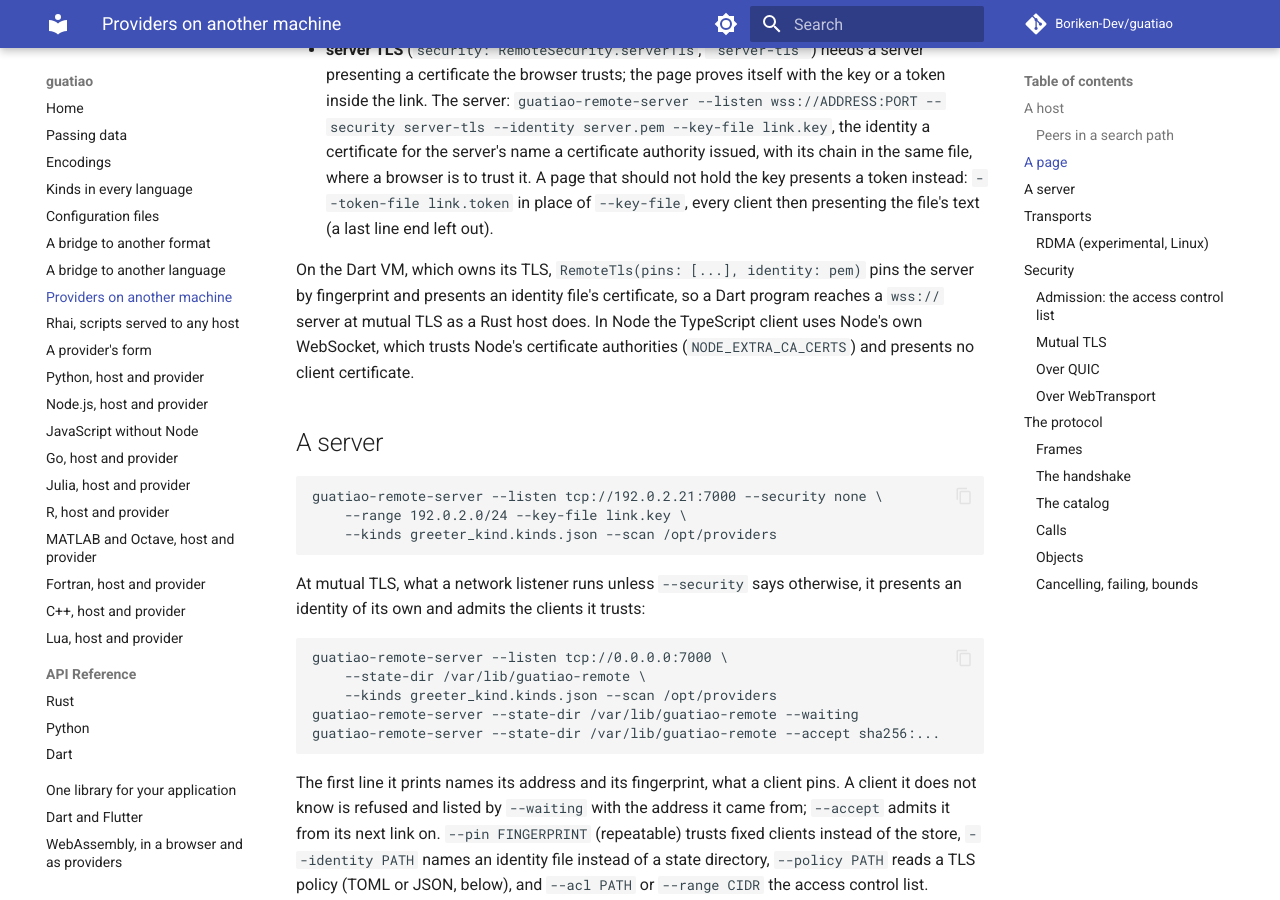
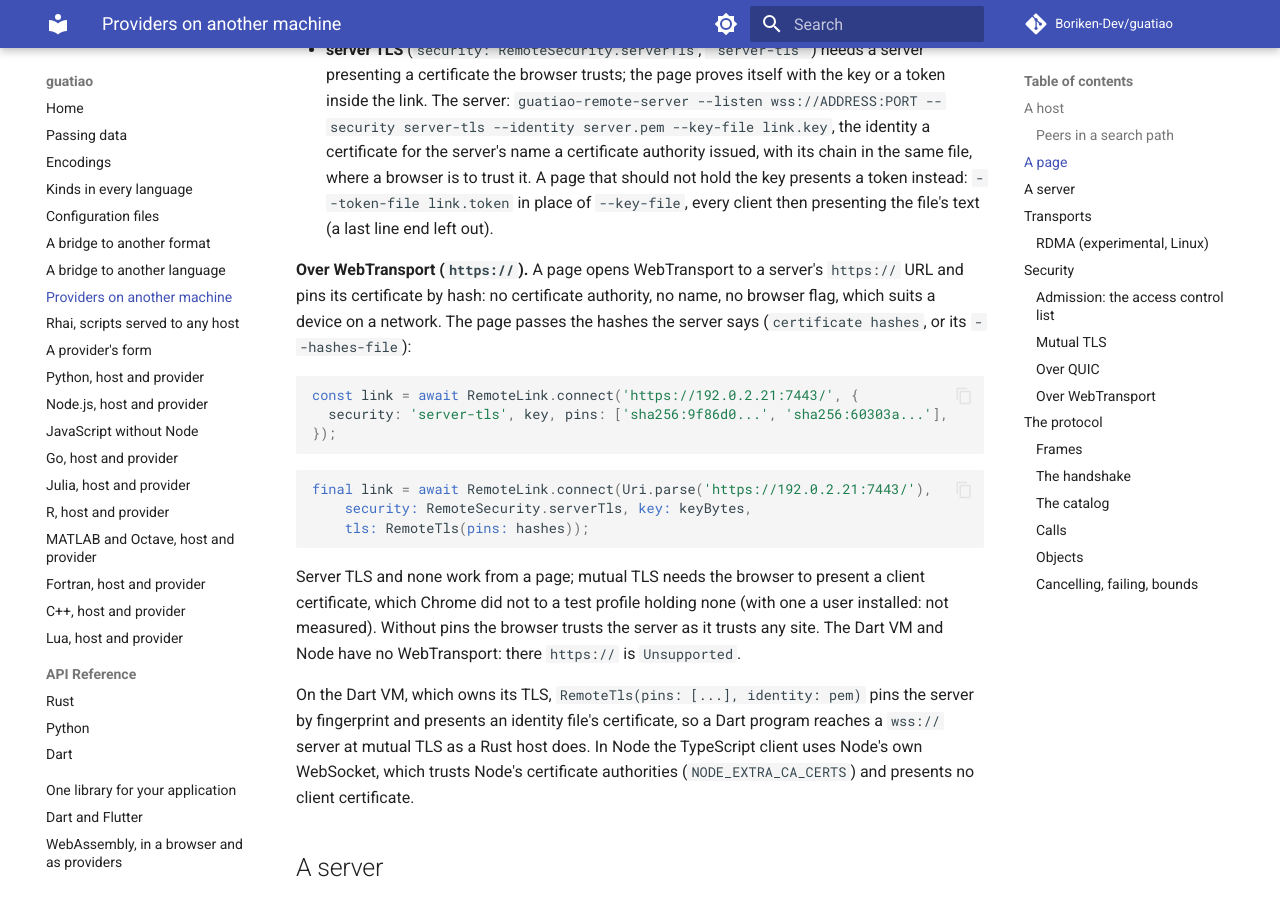
Before and after one commit to Boriken-Dev/guatiao, an MkDocs documentation site: the page built from docs/remote.md, in a window 1280 px wide and 900 px high, scrolled down 4739 px. Built offline with MkDocs 1.6.1 and Material for MkDocs 9.7.7, drawn with Linux system fonts in a browser that asks for light colours; comment, search, counter and statistics services are not loaded.

Commit message:
docs: a page's link over WebTransport, in Dart and TypeScript
`docs/remote.md` "A page" shows `https://` with the hashes pinned, in
TypeScript and Dart, and what works from a page; the two packages' API
headers, the TypeScript README and both changelogs follow.

````diff
--- a/docs/remote.md
+++ b/docs/remote.md
@@ -223,6 +223,30 @@ user installed in the browser, chosen by the user. So from a page:
   should not hold the key presents a token instead: `--token-file
   link.token` in place of `--key-file`, every client then presenting the
   file's text (a last line end left out).
+
+**Over WebTransport (`https://`).** A page opens WebTransport to a
+server's `https://` URL and pins its certificate by hash: no
+certificate authority, no name, no browser flag, which suits a device on
+a network. The page passes the hashes the server says (`certificate
+hashes`, or its `--hashes-file`):
+
+```ts
+const link = await RemoteLink.connect('https://192.0.2.21:7443/', {
+  security: 'server-tls', key, pins: ['sha256:9f86d0...', 'sha256:60303a...'],
+});
+```
+
+```dart
+final link = await RemoteLink.connect(Uri.parse('https://192.0.2.21:7443/'),
+    security: RemoteSecurity.serverTls, key: keyBytes,
+    tls: RemoteTls(pins: hashes));
+```
+
+Server TLS and none work from a page; mutual TLS needs the browser to
+present a client certificate, which Chrome did not to a test profile
+holding none (with one a user installed: not measured). Without pins the
+browser trusts the server as it trusts any site. The Dart VM and Node have
+no WebTransport: there `https://` is `Unsupported`.
 
 On the Dart VM, which owns its TLS, `RemoteTls(pins: [...], identity:
 pem)` pins the server by fingerprint and presents an identity file's
````
Also changed, not shown: CHANGELOG.md (+8 -0 lines), bindings/dart/guatiao/AGENTS.md (+15 -5 lines), bindings/dart/guatiao/CHANGELOG.md (+6 -0 lines), bindings/node/guatiao-remote/AGENTS.md (+12 -2 lines), bindings/node/guatiao-remote/README.md (+4 -1 lines).
